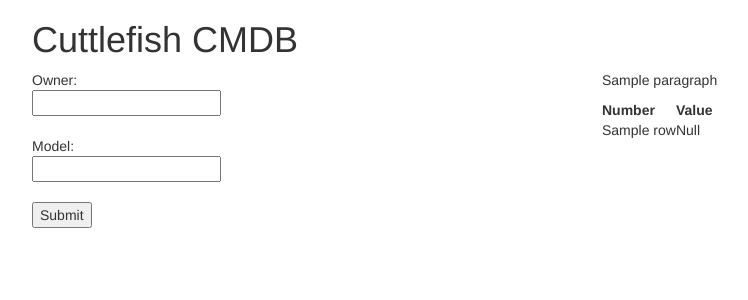
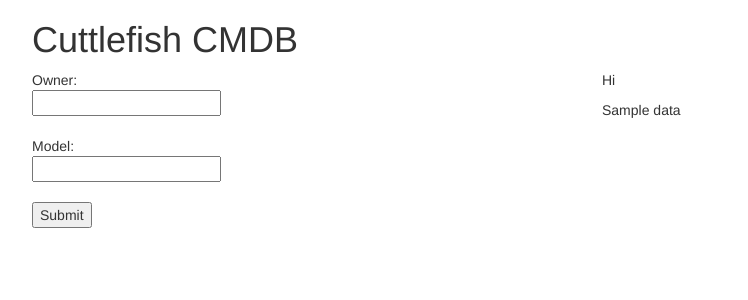
Before and after one commit to tsaoman/cuttlefish-cmdb, a Flask app: template templates/index.html in a window 1280 px wide. Shown: the top 300 px of the page, without its empty margins (38-786 px from the left). Run offline with Flask 2, Linux system fonts and the light colour scheme; the template is opened without the code that fills it: most values are stand-ins (such as "Sample title", 1, 10 or a date in 2020); some libraries are stand-ins or nearby versions.

Commit message:
upgraded to py2neo 3

```diff
--- a/app.py
+++ b/app.py
@@ -11,17 +11,15 @@ from py2neo import Graph # v2.0.8
 app = Flask(__name__)
 
 #database connect
-graph = Graph()
-cypher = graph.cypher
-#tx = cypher.begin()
+graph = Graph(password="origami abase squander costive")
+
 
 @app.route('/')
 def index():
 
-    recordList = cypher.execute("MATCH (a:Asset) return a")
-    x = recordList
+    graph.run("MATCH (a) return a")
 
-    return render_template("index.html", paragraph=type(recordList), x=x)
+    return render_template("index.html",data="This is data")
 
 @app.route('/tx', methods=['POST'])
 def tx():
@@ -29,11 +27,7 @@ def tx():
     model = request.form['model']
 
     statement = "MERGE (asset:Asset {model:{model}}) MERGE (owner:Person {name:{owner}}) MERGE (owner)-[:OWNS]->(asset)"
-    #tx.append(statement, model=model, owner=owner)
-    cypher.execute(statement, model=model, owner=owner)
-
-    # tx.process()
-    # tx.commit()
+    graph.data(statement, model=model, owner=owner)
 
     return render_template('results.html',owner=owner, model=model)
 
--- a/pip-selfcheck.json
+++ b/pip-selfcheck.json
@@ -1 +1 @@
-{"last_check":"2016-07-06T21:33:06Z","pypi_version":"8.1.2"}
+{"last_check":"2016-07-13T23:06:26Z","pypi_version":"8.1.2"}
--- a/requirements.txt
+++ b/requirements.txt
@@ -3,5 +3,5 @@ Flask==0.11.1
 itsdangerous==0.24
 Jinja2==2.8
 MarkupSafe==0.23
-py2neo==2.0.8
+py2neo
 Werkzeug==0.11.10
--- a/templates/index.html
+++ b/templates/index.html
@@ -41,26 +41,8 @@
       </div> <!-- end col1 -->
 
       <div class="col-md6">
-        <p>{{ paragraph }}</p>
-
-
-        <table>
-          <thead>
-            <th>Number</th>
-            <th>Value</th>
-          </thead>
-
-          <tbody>
-            {% for row in x %}
-
-            <tr>
-              <td>{{ row }}</td>
-              <td> Null </td>
-            </tr>
-
-            {% endfor %}
-          </tbody>
-        </table>
+        <p>Hi</p>
+        <p>{{ data }}</p>
 
       </div> <!-- end col2 -->
 
```
